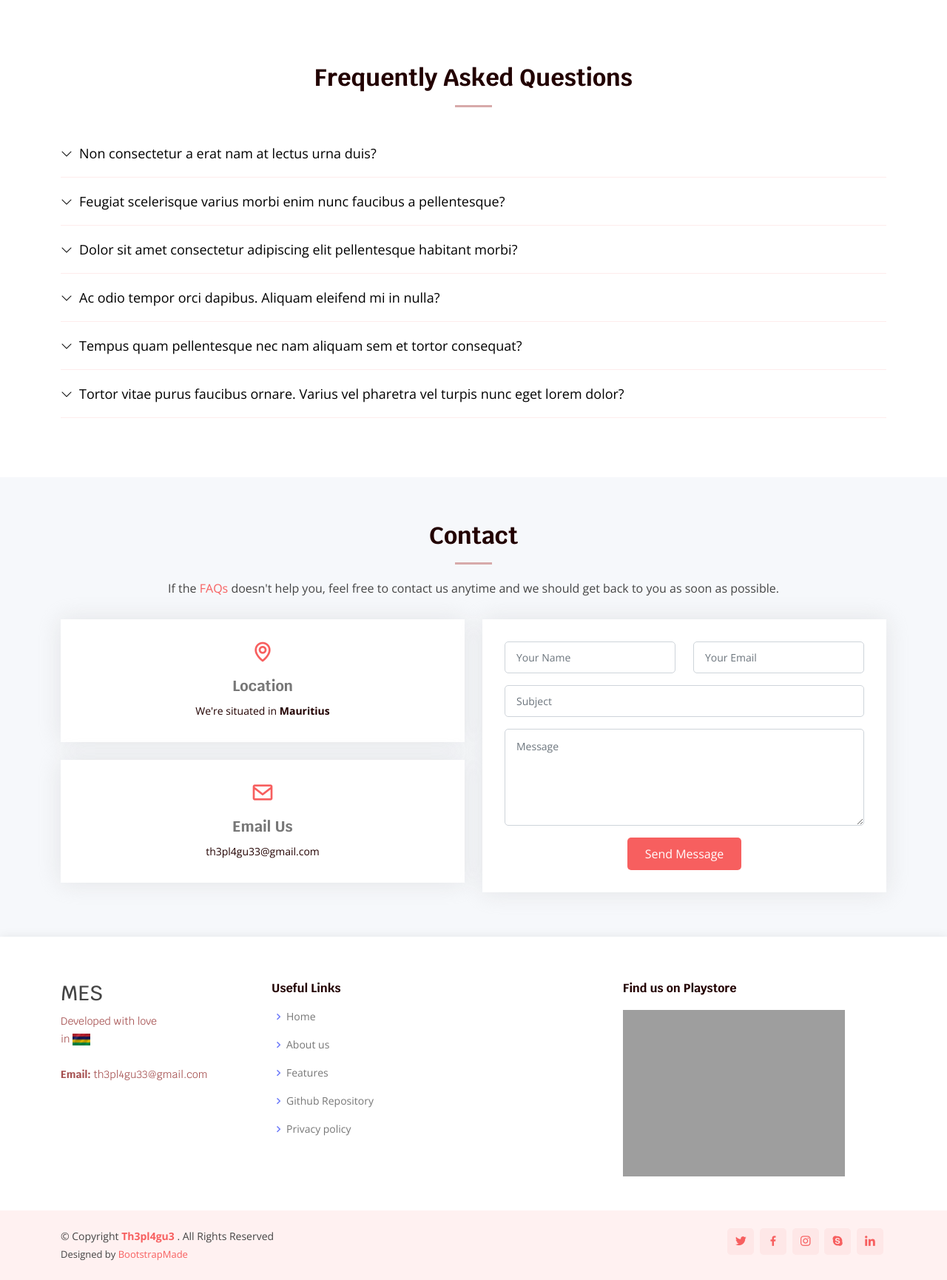
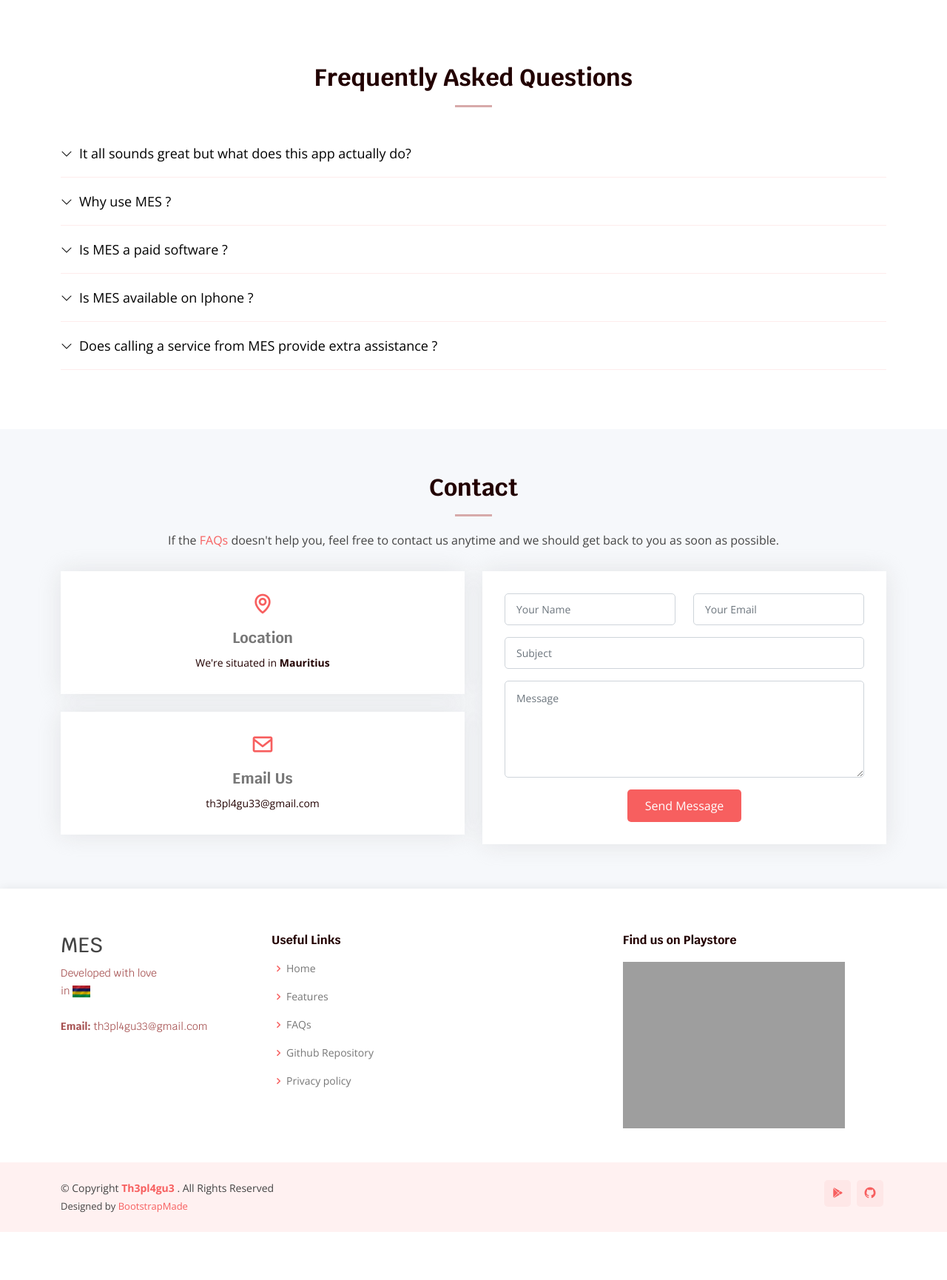
Before and after one commit to mervin16-zz/Mauritius-Emergency-Services-Api, a Flask app: page /web/ in a window 1280 px wide. Shown: the part 4224-5954 px from the top of the page at 74% size. After the commit the page ends 5889 px from the top, so only its background shows below. Run offline with Flask 2, Linux system fonts and the light colour scheme; some libraries are stand-ins or nearby versions; grey boxes are pictures that could not be loaded.

Commit message:
- Completed FAQs - Completed footer

```diff
--- a/app/web/static/css/style.css
+++ b/app/web/static/css/style.css
@@ -1015,7 +1015,7 @@ section {
 
 #footer .footer-top .footer-links ul i {
   padding-right: 2px;
-  color: #6c7afa;
+  color: #f75f5f;
   font-size: 18px;
   line-height: 1;
 }
--- a/app/web/templates/index.html
+++ b/app/web/templates/index.html
@@ -293,87 +293,67 @@ Mauritius Emergency Services
             <ul class="faq-list">
 
                 <li>
-                    <div data-bs-toggle="collapse" class="collapsed question" href="#faq1">Non consectetur a erat
-                        nam at lectus urna duis? <i class="bi bi-chevron-down icon-show"></i><i
-                            class="bi bi-chevron-up icon-close"></i></div>
+                    <div data-bs-toggle="collapse" class="collapsed question" href="#faq1">
+                        It all sounds great but what does this app actually do?
+                        <i class="bi bi-chevron-down icon-show"></i><i class="bi bi-chevron-up icon-close"></i></div>
                     <div id="faq1" class="collapse" data-bs-parent=".faq-list">
                         <p>
-                            Feugiat pretium nibh ipsum consequat. Tempus iaculis urna id volutpat lacus laoreet non
-                            curabitur gravida. Venenatis lectus magna fringilla urna porttitor rhoncus dolor purus
-                            non.
+                            MES is a simplified Android application that provides a list of common phones services in
+                            Mauritius.
+                            Common services may include, police help, ambulance, general info and many others.
+                            You can then call these services from your phone directly.
                         </p>
                     </div>
                 </li>
 
                 <li>
-                    <div data-bs-toggle="collapse" href="#faq2" class="collapsed question">Feugiat scelerisque
-                        varius morbi enim nunc faucibus a pellentesque? <i class="bi bi-chevron-down icon-show"></i><i
-                            class="bi bi-chevron-up icon-close"></i>
+                    <div data-bs-toggle="collapse" href="#faq2" class="collapsed question">
+                        Why use MES ?
+                        <i class="bi bi-chevron-down icon-show"></i><i class="bi bi-chevron-up icon-close"></i>
                     </div>
                     <div id="faq2" class="collapse" data-bs-parent=".faq-list">
                         <p>
-                            Dolor sit amet consectetur adipiscing elit pellentesque habitant morbi. Id interdum
-                            velit laoreet id donec ultrices. Fringilla phasellus faucibus scelerisque eleifend donec
-                            pretium. Est pellentesque elit ullamcorper dignissim. Mauris ultrices eros in cursus
-                            turpis massa tincidunt dui.
+                            MES has been designed to be available both online and offline. You can get info on your
+                            local phone services anytime and anywhere.
                         </p>
                     </div>
                 </li>
 
                 <li>
-                    <div data-bs-toggle="collapse" href="#faq3" class="collapsed question">Dolor sit amet
-                        consectetur adipiscing elit pellentesque habitant morbi? <i
-                            class="bi bi-chevron-down icon-show"></i><i class="bi bi-chevron-up icon-close"></i>
+                    <div data-bs-toggle="collapse" href="#faq3" class="collapsed question">
+                        Is MES a paid software ?
+                        <i class="bi bi-chevron-down icon-show"></i><i class="bi bi-chevron-up icon-close"></i>
                     </div>
                     <div id="faq3" class="collapse" data-bs-parent=".faq-list">
                         <p>
-                            Eleifend mi in nulla posuere sollicitudin aliquam ultrices sagittis orci. Faucibus
-                            pulvinar elementum integer enim. Sem nulla pharetra diam sit amet nisl suscipit. Rutrum
-                            tellus pellentesque eu tincidunt. Lectus urna duis convallis convallis tellus. Urna
-                            molestie at elementum eu facilisis sed odio morbi quis
+                            MES is completely free for use! You don't have to pay for any features and specially, no ADs
+                            ruining your user experience.
                         </p>
                     </div>
                 </li>
 
                 <li>
-                    <div data-bs-toggle="collapse" href="#faq4" class="collapsed question">Ac odio tempor orci
-                        dapibus. Aliquam eleifend mi in nulla? <i class="bi bi-chevron-down icon-show"></i><i
-                            class="bi bi-chevron-up icon-close"></i></div>
+                    <div data-bs-toggle="collapse" href="#faq4" class="collapsed question">
+                        Is MES available on Iphone ?
+                        <i class="bi bi-chevron-down icon-show"></i><i class="bi bi-chevron-up icon-close"></i></div>
                     <div id="faq4" class="collapse" data-bs-parent=".faq-list">
                         <p>
-                            Dolor sit amet consectetur adipiscing elit pellentesque habitant morbi. Id interdum
-                            velit laoreet id donec ultrices. Fringilla phasellus faucibus scelerisque eleifend donec
-                            pretium. Est pellentesque elit ullamcorper dignissim. Mauris ultrices eros in cursus
-                            turpis massa tincidunt dui.
+                            MES is currently available on Android only.
+                            We don't plan to include an IOS version for the time being.
                         </p>
                     </div>
                 </li>
 
                 <li>
-                    <div data-bs-toggle="collapse" href="#faq5" class="collapsed question">Tempus quam pellentesque
-                        nec nam aliquam sem et tortor consequat? <i class="bi bi-chevron-down icon-show"></i><i
-                            class="bi bi-chevron-up icon-close"></i></div>
+                    <div data-bs-toggle="collapse" href="#faq5" class="collapsed question">
+                        Does calling a service from MES provide extra assistance ?
+                        <i class="bi bi-chevron-down icon-show"></i><i class="bi bi-chevron-up icon-close"></i></div>
                     <div id="faq5" class="collapse" data-bs-parent=".faq-list">
                         <p>
-                            Molestie a iaculis at erat pellentesque adipiscing commodo. Dignissim suspendisse in est
-                            ante in. Nunc vel risus commodo viverra maecenas accumsan. Sit amet nisl suscipit
-                            adipiscing bibendum est. Purus gravida quis blandit turpis cursus in
-                        </p>
-                    </div>
-                </li>
-
-                <li>
-                    <div data-bs-toggle="collapse" href="#faq6" class="collapsed question">Tortor vitae purus
-                        faucibus ornare. Varius vel pharetra vel turpis nunc eget lorem dolor? <i
-                            class="bi bi-chevron-down icon-show"></i><i class="bi bi-chevron-up icon-close"></i>
-                    </div>
-                    <div id="faq6" class="collapse" data-bs-parent=".faq-list">
-                        <p>
-                            Laoreet sit amet cursus sit amet dictum sit amet justo. Mauris vitae ultricies leo
-                            integer malesuada nunc vel. Tincidunt eget nullam non nisi est sit amet. Turpis nunc
-                            eget lorem dolor sed. Ut venenatis tellus in metus vulputate eu scelerisque.
-                            Pellentesque diam volutpat commodo sed egestas egestas fringilla phasellus faucibus.
-                            Nibh tellus molestie nunc non blandit massa enim nec.
+                            Calling a service from MES is the exact same thing from calling a regular phone app.
+                            MES just facilitates your experience by providing the contact on point without you going to
+                            search
+                            each service's phone number on the internet.
                         </p>
                     </div>
                 </li>
@@ -390,7 +370,7 @@ Mauritius Emergency Services
             <div class="section-title">
                 <h2>Contact</h2>
                 <p>
-                    If the <a href="#href">FAQs</a> doesn't help you, feel free to contact us anytime and we should get
+                    If the <a href="#faq">FAQs</a> doesn't help you, feel free to contact us anytime and we should get
                     back to you as soon as possible.
                 </p>
             </div>
--- a/app/web/templates/master.html
+++ b/app/web/templates/master.html
@@ -110,13 +110,14 @@
                         <h4>Useful Links</h4>
                         <ul>
                             <li><i class="bx bx-chevron-right"></i> <a href="#home">Home</a></li>
-                            <li><i class="bx bx-chevron-right"></i> <a href="#about">About us</a></li>
                             <li><i class="bx bx-chevron-right"></i> <a href="#features">Features</a></li>
+                            <li><i class="bx bx-chevron-right"></i> <a href="#faq">FAQs</a></li>
                             <li><i class="bx bx-chevron-right"></i> <a
                                     href="https://github.com/mervin16/Mauritius-Emergency-Services-Api/"
                                     target="__blank">Github Repository</a></li>
-                            <li><i class="bx bx-chevron-right"></i> <a href="#" target="__blank">Privacy
-                                    policy</a></li>
+                            <li>
+                                <i class="bx bx-chevron-right"></i> <a href="#" target="__blank">Privacy policy</a>
+                            </li>
                         </ul>
                     </div>
 
@@ -157,11 +158,9 @@
                 </div>
             </div>
             <div class="social-links text-center text-md-right pt-3 pt-md-0">
-                <a href="#" class="twitter"><i class="bx bxl-twitter"></i></a>
-                <a href="#" class="facebook"><i class="bx bxl-facebook"></i></a>
-                <a href="#" class="instagram"><i class="bx bxl-instagram"></i></a>
-                <a href="#" class="google-plus"><i class="bx bxl-skype"></i></a>
-                <a href="#" class="linkedin"><i class="bx bxl-linkedin"></i></a>
+                <a href="#" class="playstore"><i class="bx bxl-play-store"></i></a>
+                <a href="https://github.com/mervin16/Mauritius-Emergency-Services-Api/" class="github"><i
+                        class="bx bxl-github"></i></a>
             </div>
         </div>
     </footer><!-- End Footer -->
```
